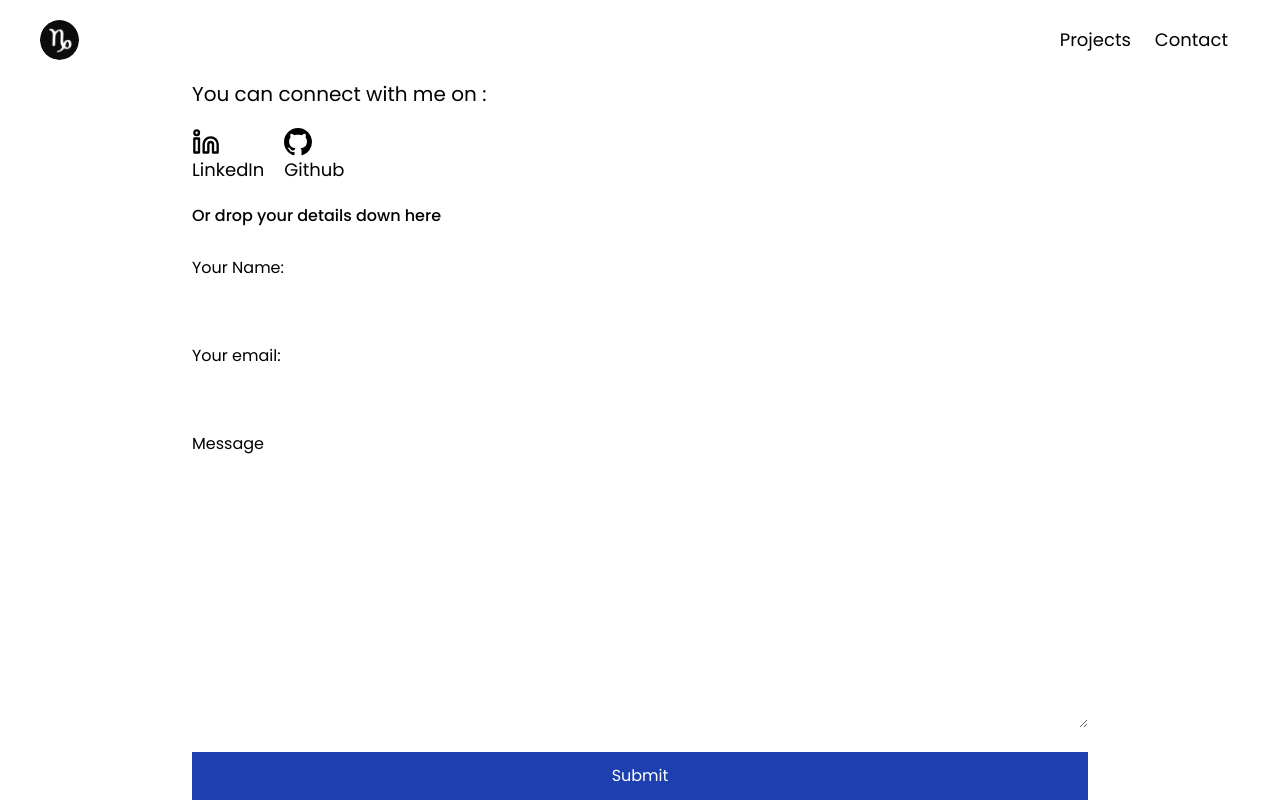
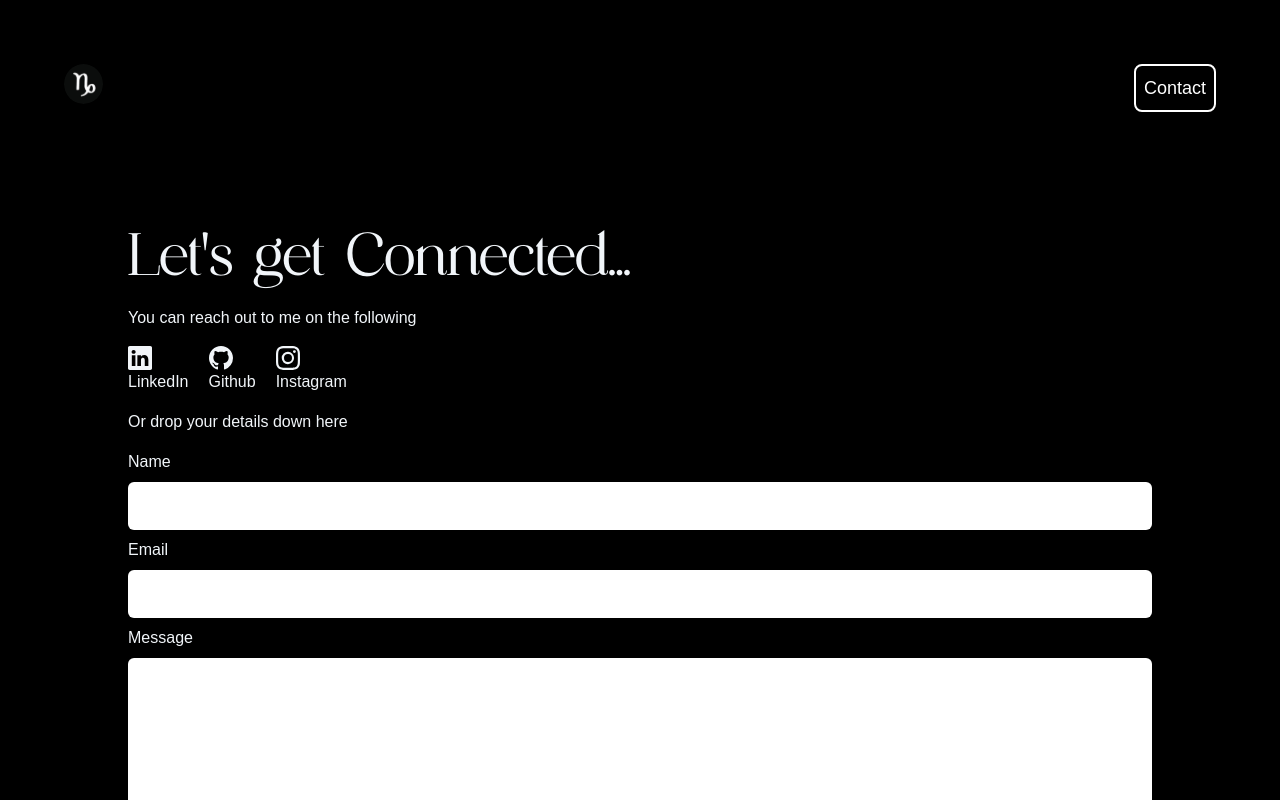
Before and after one commit to jveer634/jveer634, a React (Vite) app: page /contact in a window 1280 px wide. Shown: the top 800 px of the page. Built offline with nearby package versions, Linux system fonts and the light colour scheme.

Commit message:
edit: updated to new designs

```diff
--- a/src/App.tsx
+++ b/src/App.tsx
@@ -2,7 +2,6 @@ import { ToastContainer } from "react-toastify";
 import "react-toastify/dist/ReactToastify.css";
 
 import Nav from "./components/NavBar";
-import Projects from "./components/Projects";
 import Contact from "./components/Contact";
 import Home from "./components/Home";
 
@@ -10,15 +9,14 @@ import { Routes, Route } from "react-router-dom";
 
 function App() {
     return (
-        <div className="px-10 font-poppins overflow-x-hidden">
+        <section className=" font-lora overflow-x-hidden">
             <Nav />
             <ToastContainer limit={2} hideProgressBar={true} />
             <Routes>
                 <Route path="/" element={<Home />}></Route>
-                <Route path="/projects" element={<Projects />}></Route>
                 <Route path="/contact" element={<Contact />}></Route>
             </Routes>
-        </div>
+        </section>
     );
 }
 
--- a/src/components/Contact.tsx
+++ b/src/components/Contact.tsx
@@ -1,9 +1,8 @@
-import { BsGithub } from "react-icons/bs";
-import { FiLinkedin } from "react-icons/fi";
+import { BsGithub, BsInstagram, BsLinkedin } from "react-icons/bs";
 
 import emailjs from "@emailjs/browser";
+
 import { useRef } from "react";
-
 import { toast } from "react-toastify";
 
 const Contact = () => {
@@ -14,10 +13,10 @@ const Contact = () => {
         toast
             .promise(
                 emailjs.sendForm(
-                    "service_rpjqf9d",
-                    "template_8twr1em",
+                    import.meta.env.VITE_SERVICE_ID,
+                    import.meta.env.VITE_TEMPLATE_ID,
                     form.current as any,
-                    "0NvkpDqbOT69_JTcZ"
+                    import.meta.env.VITE_PUBLIC_KEY
                 ),
                 {
                     pending: "Sending message...",
@@ -29,66 +28,57 @@ const Contact = () => {
             .catch((error) => console.log(error));
     };
     return (
-        <div className="space-y-3 mt-12 md:mt-0 mx-auto max-w-4xl" id="contact">
-            <h4 className="text-xl">You can connect with me on : </h4>
-            <div className="my-1 flex gap-5">
-                <a
-                    href="https://www.linkedin.com/in/jveernalam/"
-                    className="text-lg py-2 "
-                >
-                    <FiLinkedin size={28} />
+        <div className="bg-black text-slate-100 min-h-screen  px-16 ">
+            <section className=" md:max-w-5xl space-y-4 md:pt-[20%] lg:[pt:10%] pt-[40%] mx-auto font-thin">
+                <h1 className="text-6xl font-nostalgia ">
+                    Let's get Connected...
+                </h1>
+                <h4> You can reach out to me on the following </h4>
+                <div className=" flex gap-5 ">
+                    <a href="https://www.linkedin.com/in/jveernalam/">
+                        <BsLinkedin size={24} />
                         LinkedIn
                     </a>
-
-                <a
-                    href="https://www.github.com/jveer634/"
-                    className="text-lg py-2"
-                >
-                    <BsGithub size={28} /> Github
+                    <a href="https://www.github.com/jveer634/">
+                        <BsGithub size={24} />
+                        Github
+                    </a>
+                    <a href="https://www.instagram.com/jveer634/">
+                        <BsInstagram size={24} /> Instagram
                     </a>
                 </div>
-            <p className="font-medium">Or drop your details down here</p>
 
+                <p>Or drop your details down here</p>
                 <form
                     ref={form}
                     onSubmit={handleSubmit}
-                className="flex flex-col py-2"
+                    className="flex flex-col space-y-2 "
                 >
-                <label htmlFor="name" className="py-2">
-                    Your Name:
-                </label>
+                    <label htmlFor="name">Name</label>
                     <input
                         type="text"
                         name="user_name"
                         id="name"
-                    className="p-3 rounded-md"
+                        className="p-3 rounded-md text-black"
                     />
-                <label htmlFor="email" className="py-2">
-                    Your email: &nbsp;
-                </label>
+                    <label htmlFor="email">Email</label>
                     <input
                         type="email"
                         name="user_email"
                         id="email"
-                    className="p-3 rounded-md"
+                        className="p-3 rounded-md text-black"
                     />
-                <label htmlFor="message" className="py-2">
-                    Message
-                </label>
+                    <label htmlFor="message">Message</label>
                     <textarea
-                    className="p-3 rounded-md"
+                        className="p-3 rounded-md text-black"
                         name="message"
                         id="message"
                         cols={30}
                         rows={10}
                     ></textarea>
-                <button
-                    type="submit"
-                    className="p-3 mt-6 mb-12 bg-blue-800 text-white "
-                >
-                    Submit
-                </button>
+                    <input type="submit" className="p-3 bg-white text-black " />
                 </form>
+            </section>
         </div>
     );
 };
--- a/src/components/NavBar.tsx
+++ b/src/components/NavBar.tsx
@@ -5,23 +5,14 @@ import { Link } from "react-router-dom";
 const Nav = () => {
     return (
         <>
-            <nav className="text-lg flex justify-between items-center h-[10vh] ">
-                <h1>
+            <nav className="px-16 text-lg bg-transparent absolute text-white z-10 top-0 left-0 flex w-full justify-between items-around md:py-16 p-4 ">
+                <h1 className="drop-shadow-lg shadow-slate-300">
                     <Link to="/">
                         <img src={Logo} className=" rounded-full h-10" />
                     </Link>
                 </h1>
-
                 <ul className="flex ">
-                    <li className="hover:text-white hover:bg-blue-800 p-3 rounded-md ">
-                        <Link className="block" to="/projects">
-                            Projects
-                        </Link>
-                    </li>
-                    {/* <li className="hover:text-white hover:bg-blue-800 p-3 rounded-md">
-                        <Link to="/experience">Experience</Link>
-                    </li> */}
-                    <li className="hover:text-white hover:bg-blue-800 p-3 rounded-md">
+                    <li className=" p-2 rounded-lg border-white border-2  ">
                         <Link to="/contact">Contact</Link>
                     </li>
                 </ul>
```
Also changed, not shown: src/components/Home.tsx (+168 -34 lines). Lines whose indentation alone changed are shown as unchanged.
